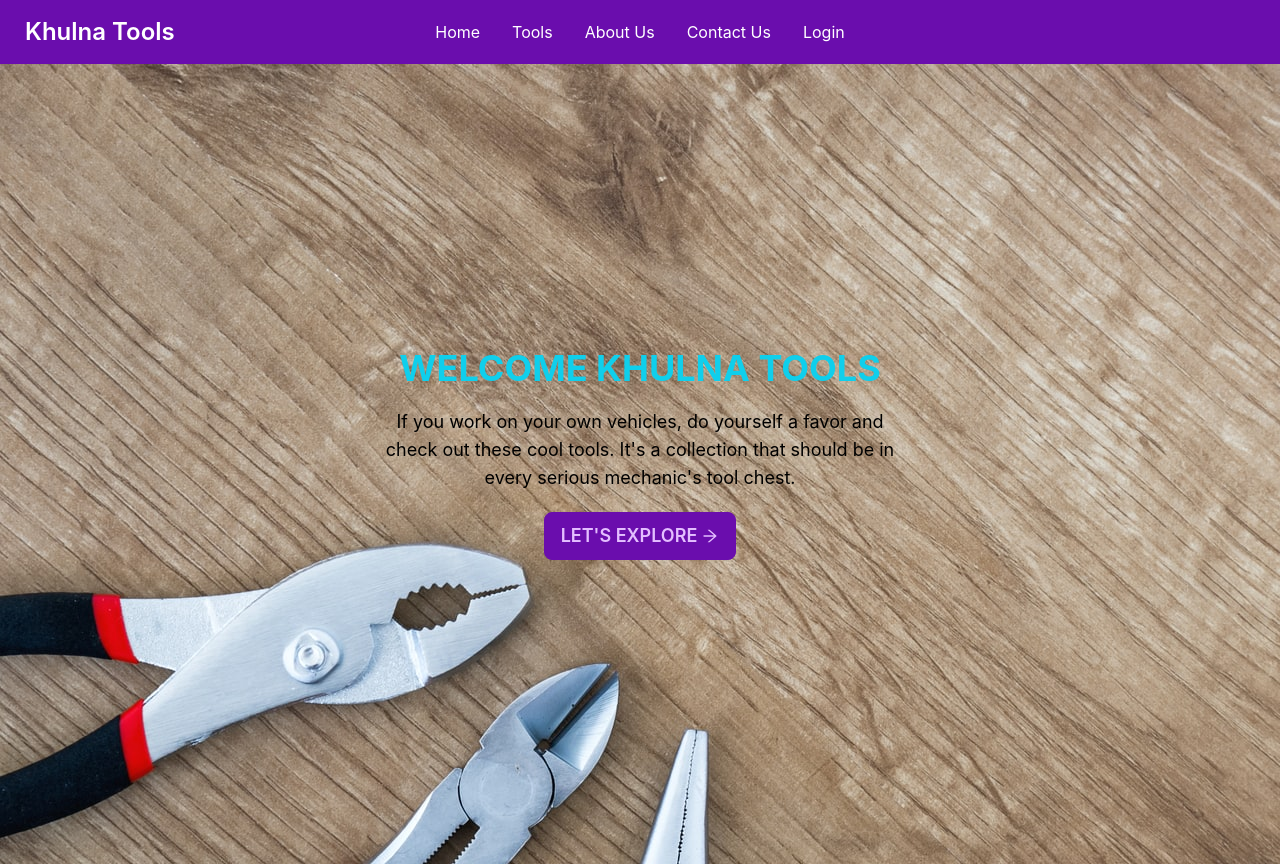
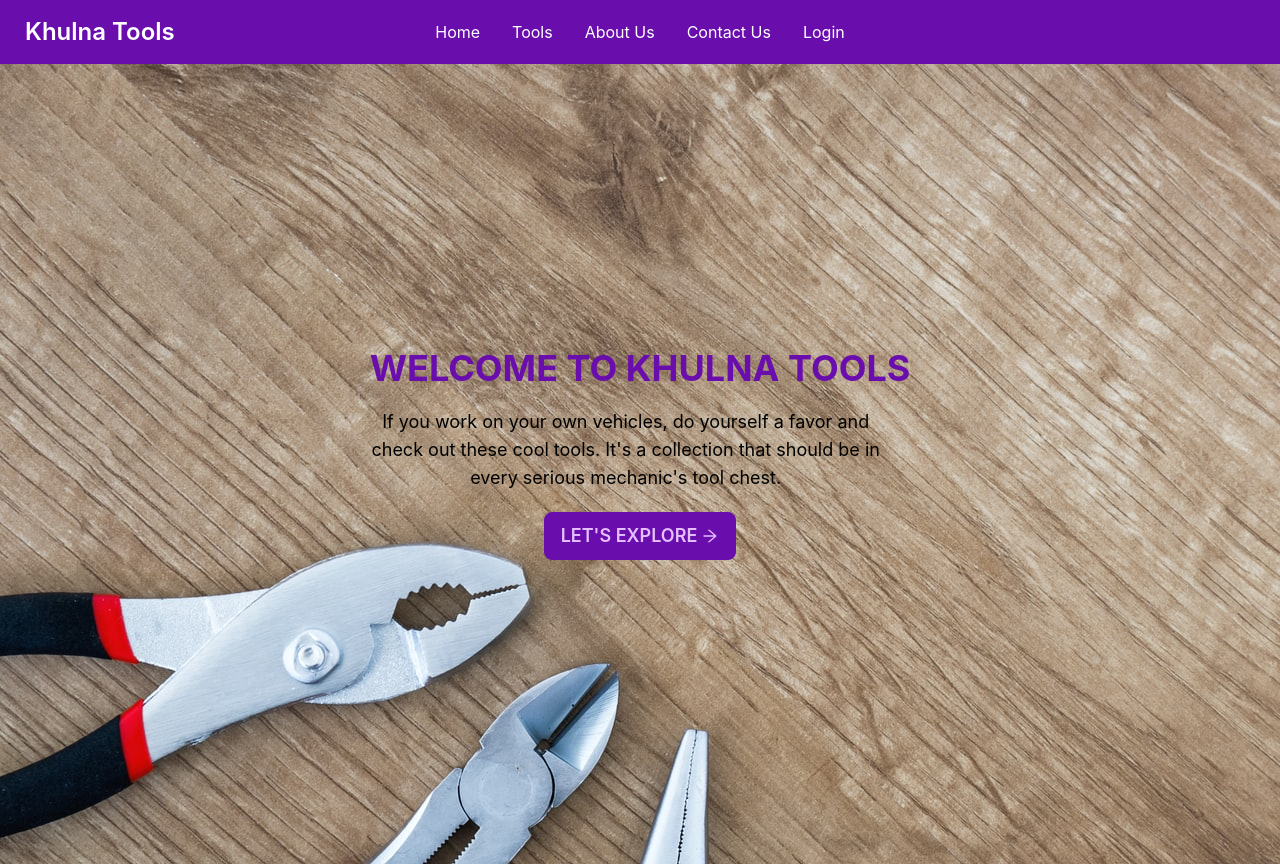
Before and after one commit to Abhamid3311/tools-manufacturer-client, a React (Create React App) app: page / in a window 1280 px wide. Shown: the top 866 px of the page. Built offline with nearby package versions, Linux system fonts and the light colour scheme; no server answers.

Commit message:
update banner

```diff
--- a/src/Pages/Home/Banner.js
+++ b/src/Pages/Home/Banner.js
@@ -16,9 +16,9 @@ const Banner = () => {
         }} >
 
             <div class="hero-content text-center text-neutral-content">
-                <div class="max-w-lg mb-5">
-                    <h1 class="mb-5 text-4xl font-bold text-primary">WELCOME KHULNA TOOLS</h1>
-                    <p class="mb-5 text-black text-lg">If you work on your own vehicles, do yourself a favor and check out these cool tools. It's a collection that should be in every serious mechanic's tool chest.</p>
+                <div class=" mb-5">
+                    <h2 class="mb-5 text-4xl font-bold text-accent">WELCOME TO KHULNA TOOLS</h2>
+                    <p class="mb-5 text-black text-lg max-w-lg">If you work on your own vehicles, do yourself a favor and check out these cool tools. It's a collection that should be in every serious mechanic's tool chest.</p>
                     <button onClick={handleExplorer} class="btn btn-accent  text-lg">
                         <span className='mr-1'>Let's Explore</span> <AiOutlineArrowRight></AiOutlineArrowRight>
                     </button>
```
